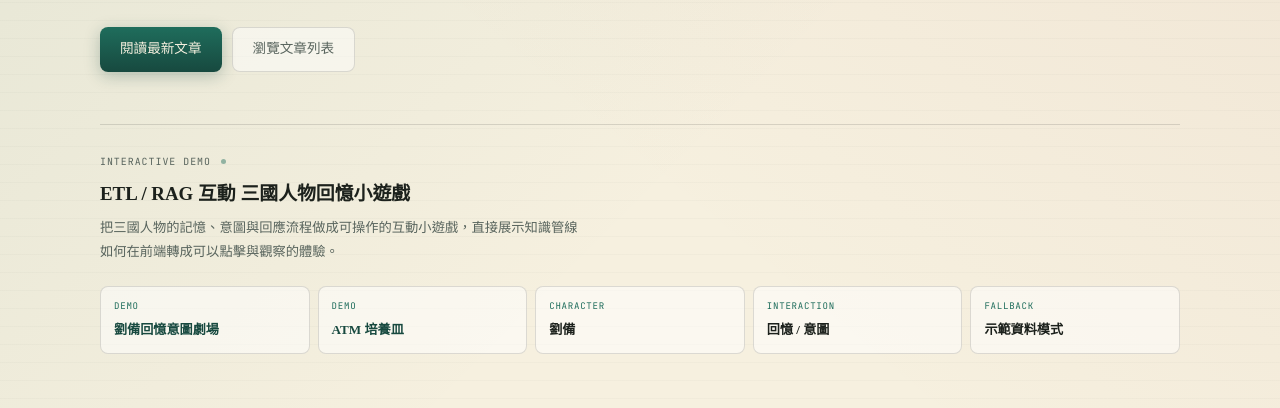
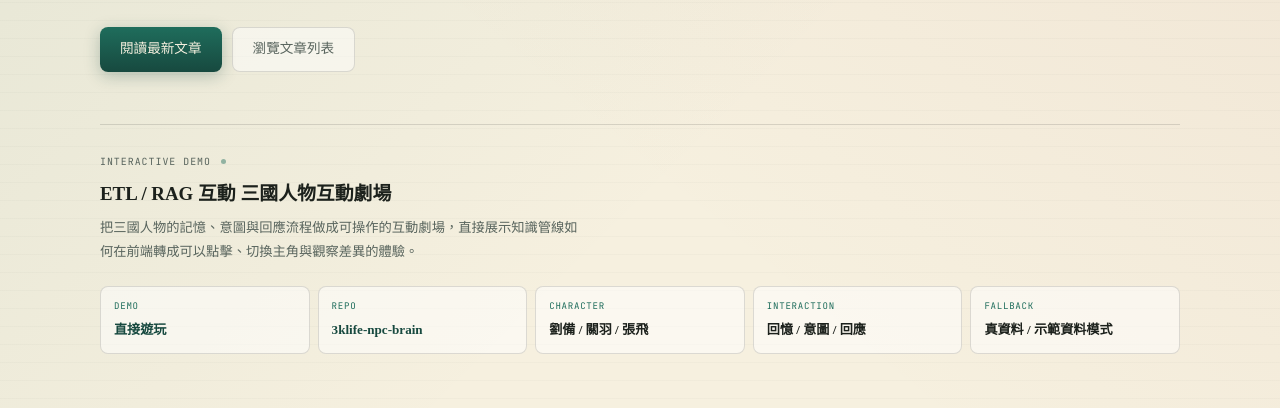
Before and after one commit to eaglhuang/AI-learning-notes, a plain HTML site: page index.html in a window 1280 px wide. Shown: the part 392-800 px from the top of the page. Drawn offline with nearby package versions, Linux system fonts and the light colour scheme.

Commit message:
Restore homepage theater card only

```diff
--- a/index.html
+++ b/index.html
@@ -538,28 +538,28 @@
               <span class="focus-label">Interactive Demo</span>
               <span class="focus-dot"></span>
             </div>
-            <div class="focus-theme">ETL / RAG 互動 三國人物回憶小遊戲</div>
-            <p class="focus-desc">把三國人物的記憶、意圖與回應流程做成可操作的互動小遊戲，直接展示知識管線如何在前端轉成可以點擊與觀察的體驗。</p>
+            <div class="focus-theme">ETL / RAG 互動 三國人物互動劇場</div>
+            <p class="focus-desc">把三國人物的記憶、意圖與回應流程做成可操作的互動劇場，直接展示知識管線如何在前端轉成可以點擊、切換主角與觀察差異的體驗。</p>
             <div class="signal-row" style="grid-template-columns: repeat(5, 1fr);">
               <a class="signal-item signal-item-link" href="demo/liu-bei-memory-intent-game/index.html">
                 <div class="signal-item-label">Demo</div>
-                <div class="signal-item-value">劉備回憶意圖劇場</div>
+                <div class="signal-item-value">直接遊玩</div>
               </a>
-              <a class="signal-item signal-item-link" href="demo/atm-petri-dish/index.html?mode=sandbox">
-                <div class="signal-item-label">Demo</div>
-                <div class="signal-item-value">ATM 培養皿</div>
+              <a class="signal-item signal-item-link" href="https://github.com/eaglhuang/3klife-npc-brain" target="_blank" rel="noreferrer">
+                <div class="signal-item-label">Repo</div>
+                <div class="signal-item-value">3klife-npc-brain</div>
               </a>
               <div class="signal-item">
                 <div class="signal-item-label">Character</div>
-                <div class="signal-item-value">劉備</div>
+                <div class="signal-item-value">劉備 / 關羽 / 張飛</div>
               </div>
               <div class="signal-item">
                 <div class="signal-item-label">Interaction</div>
-                <div class="signal-item-value">回憶 / 意圖</div>
+                <div class="signal-item-value">回憶 / 意圖 / 回應</div>
               </div>
               <div class="signal-item">
                 <div class="signal-item-label">Fallback</div>
-                <div class="signal-item-value">示範資料模式</div>
+                <div class="signal-item-value">真資料 / 示範資料模式</div>
               </div>
             </div>
           </div>
```
